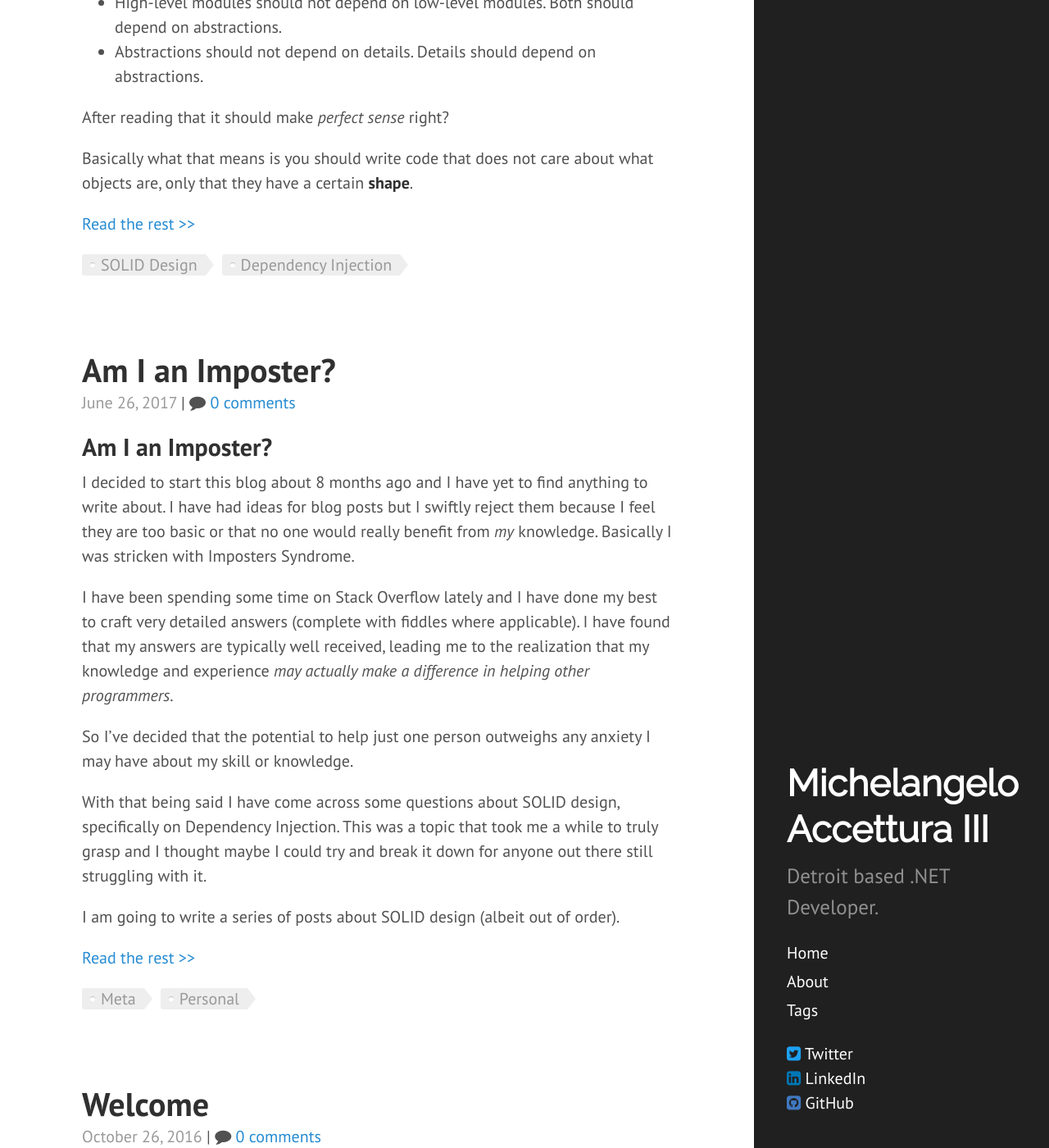
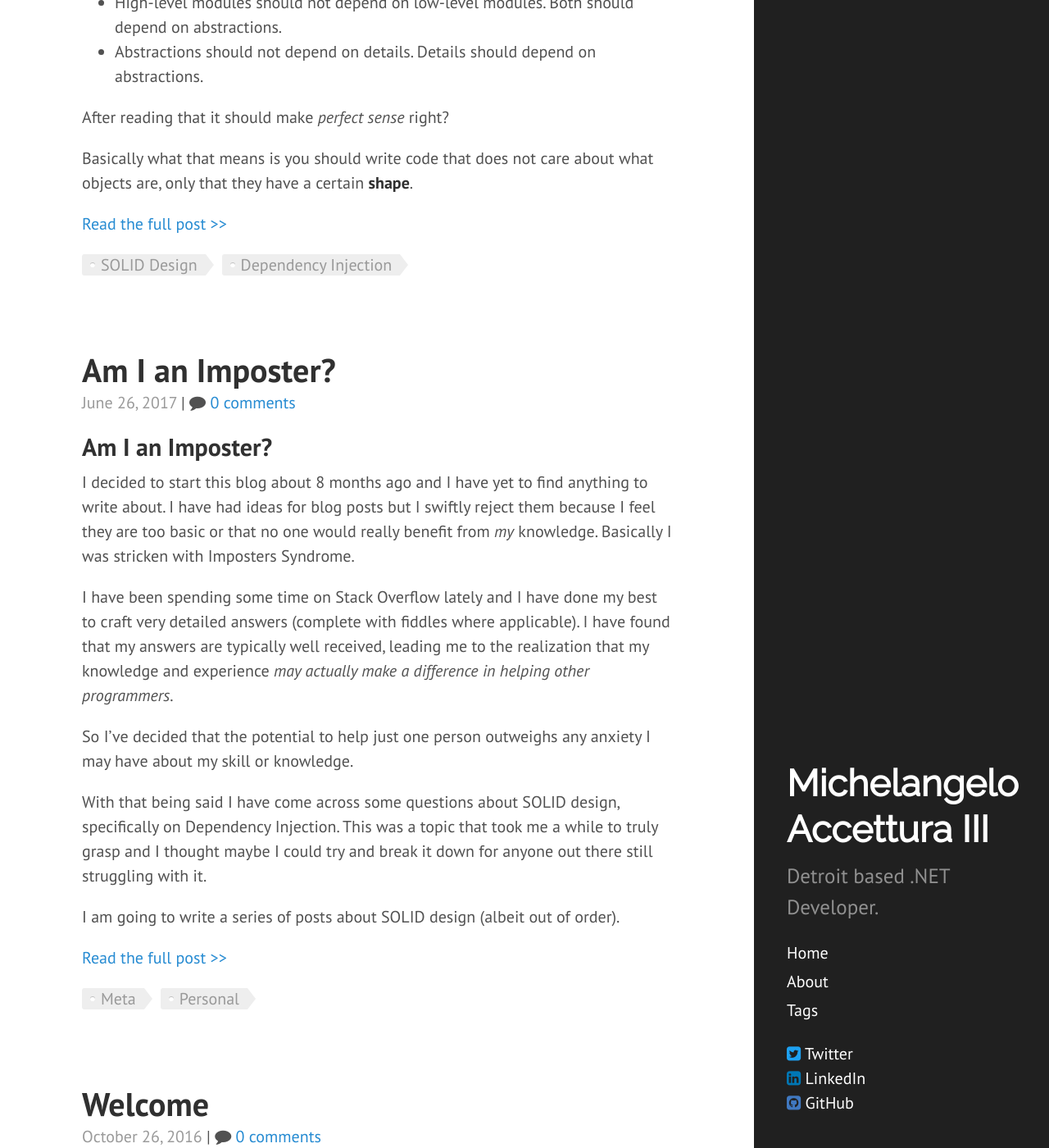
Before and after one commit to maccettura/maccettura.github.io, a Jekyll site: the page built from index.html, in a window 1280 px wide and 1400 px high, scrolled down 420 px. Shown: the whole window at 82% size. Built offline with Jekyll 4.4.1, drawn with Linux system fonts in a browser that asks for light colours; the list of posts is cut into pages by our own code; comment, search, counter and statistics services are not loaded; some of the changed text lies outside the part shown.

Commit message:
Update index.html
Changed read more link text

```diff
--- a/index.html
+++ b/index.html
@@ -22,7 +22,7 @@ title: Home
     {{ post.excerpt }}
 
     <div style="margin-bottom: 20px;">
-      <a href="{{ post.url }}">Read the rest >></a>
+      <a href="{{ post.url }}">Read the full post >></a>
     </div>
 
 
```
